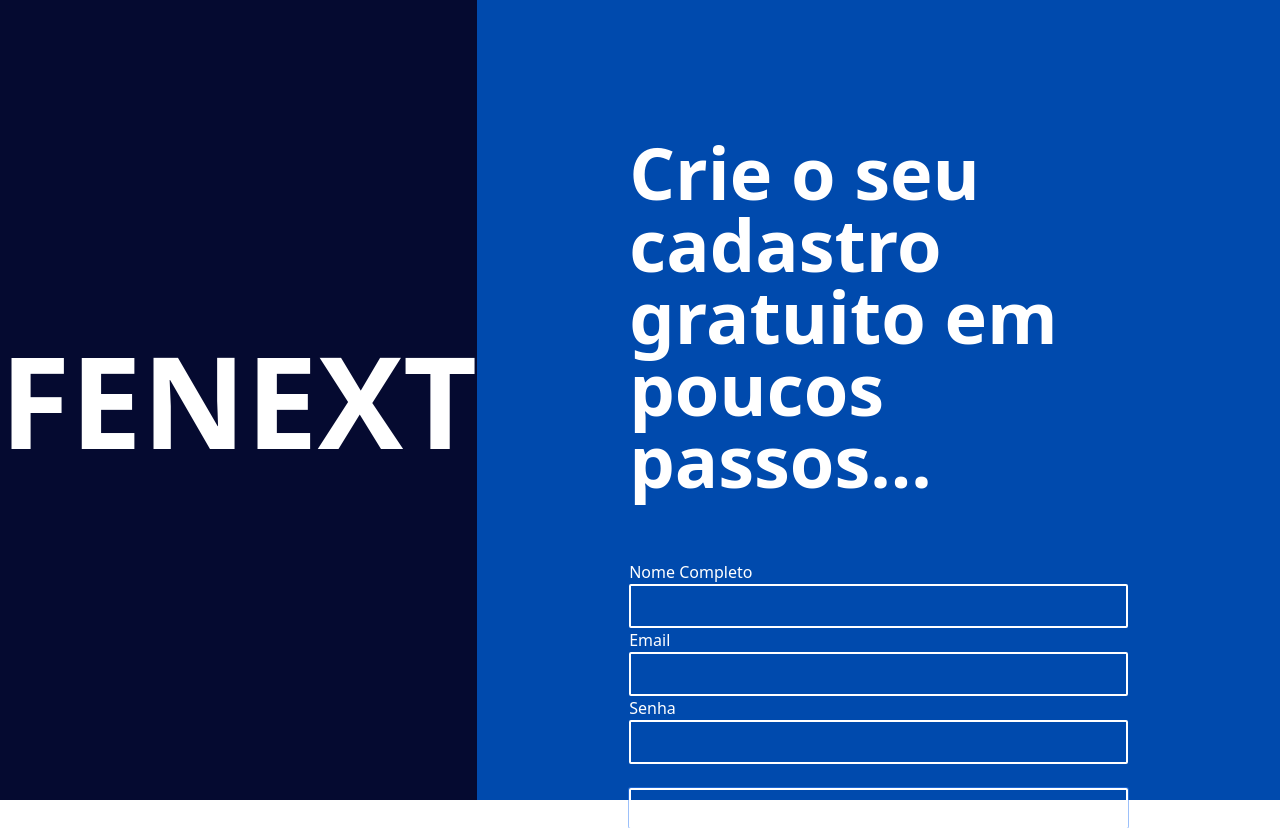
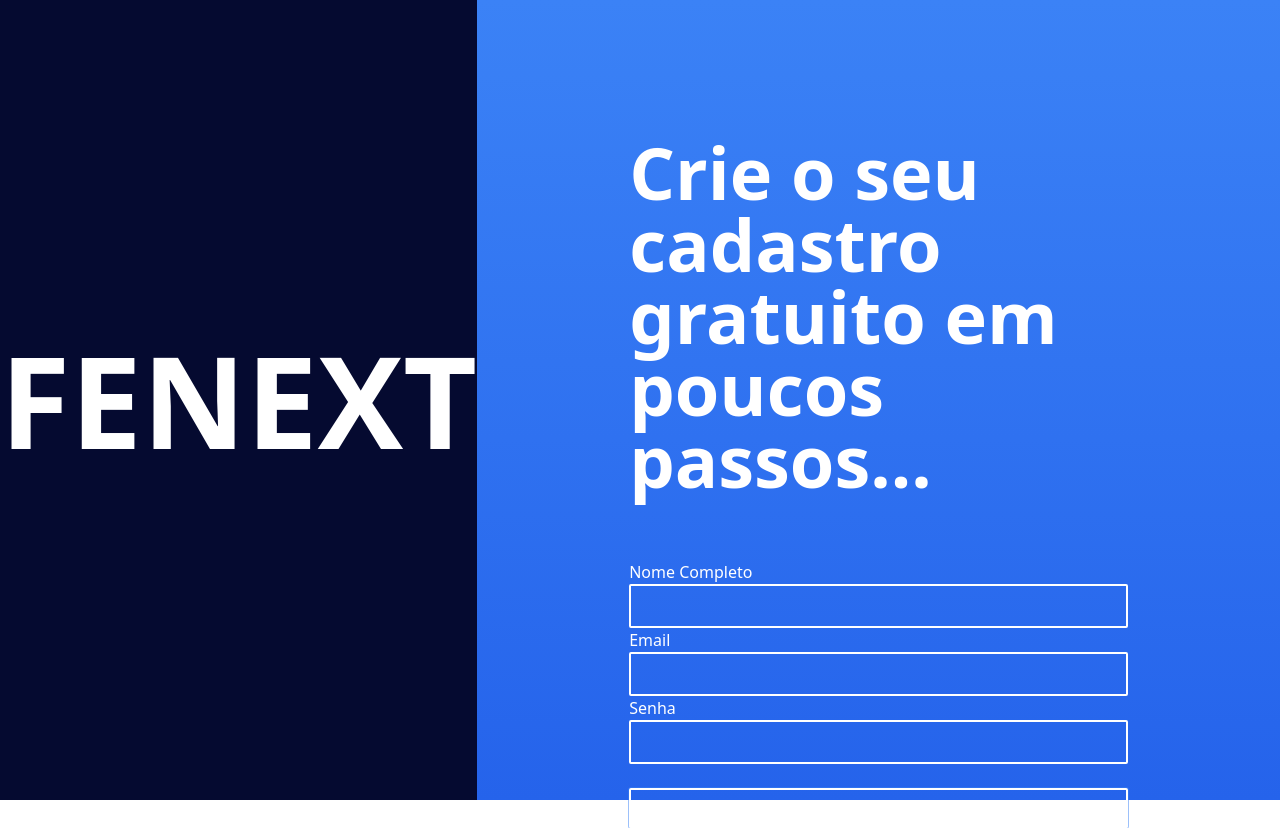
Before and after one commit to TreeSoluction/fnext-web, a Next.js app: page /register in a window 1280 px wide. Built offline with nearby package versions, Linux system fonts and the light colour scheme.

Commit message:
gradient style apply

```diff
--- a/src/app/register/page.tsx
+++ b/src/app/register/page.tsx
@@ -44,7 +44,7 @@
       <div className="flex w-full xl:h-screen bg-HIGH_BLUE items-center justify-center">
         <div className="xl:text-9xl text-7xl text-white font-bold">FENEXT</div>
       </div>
-      <div className="flex-col h-screen bg-LOW_BLUE xl:p-14 pl-14 pr-14 pt-10">
+      <div className="flex-col h-screen bg-gradient-to-b from-blue-500 to-blue-600 xl:p-14 pl-14 pr-14 pt-10 ">
         <div className="md:text-6xl xl:text-7xl text-4xl xl:mt-20 xl:mr-24 xl:ml-24 text-white font-semibold">
           Crie o seu cadastro gratuito em poucos passos...
         </div>
@@ -63,6 +63,6 @@
         </div>
         <ToastContainer />
       </div >
-    </div >
+    </div>
   );
 }
```
